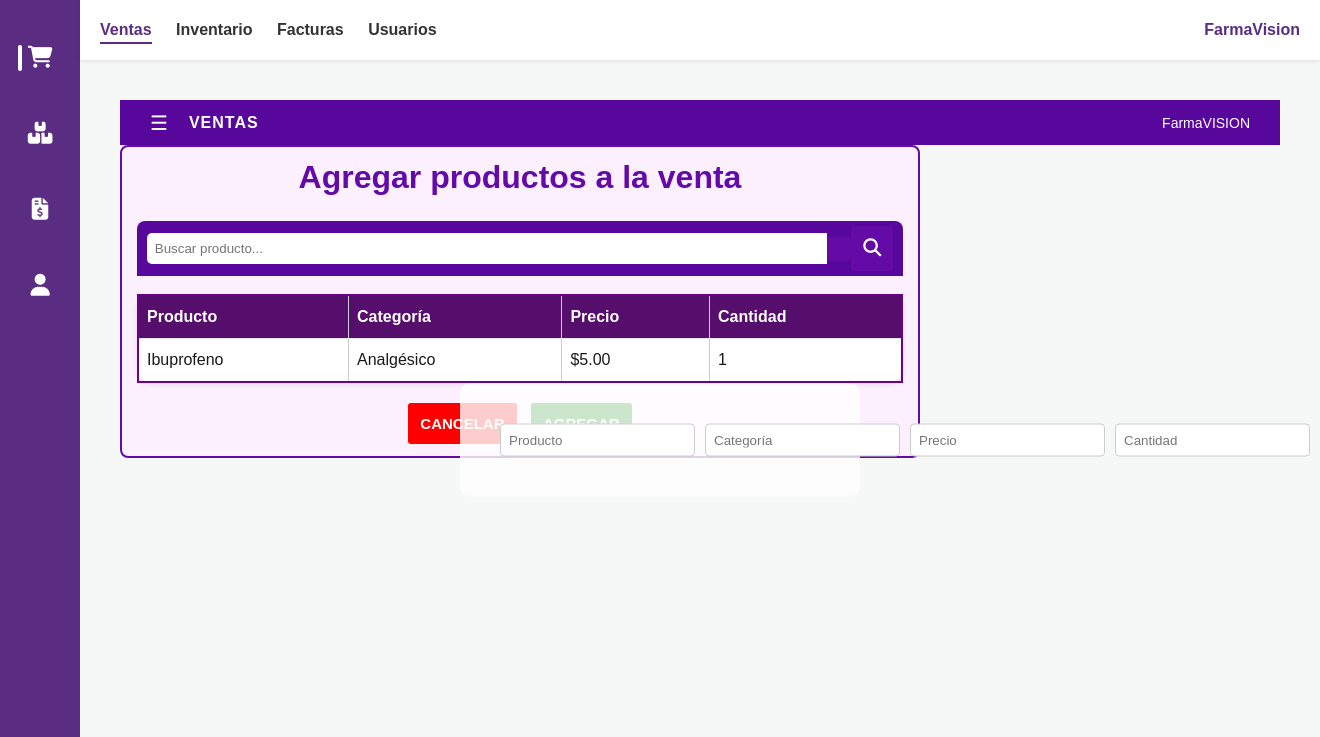
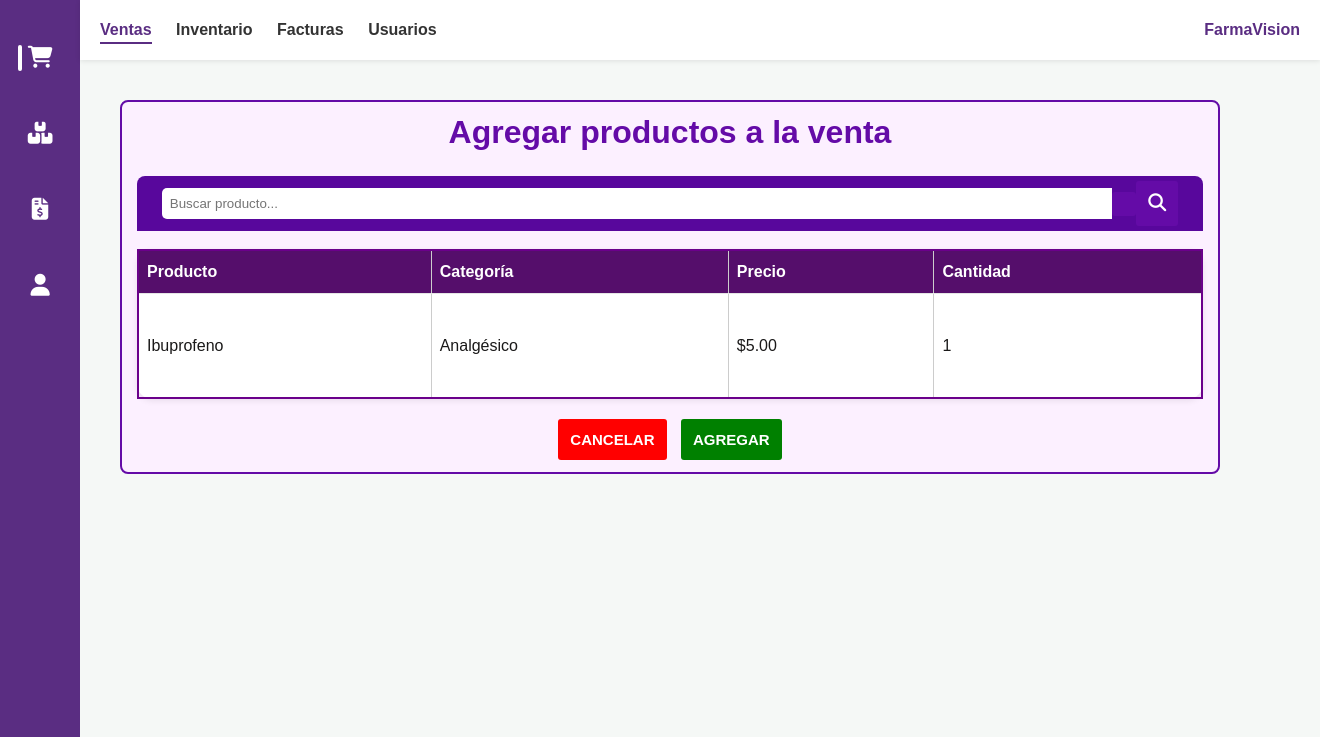
Before and after one commit to AndresPlaz4s/FACTURACION, a Django app: page / in a window 1320 px wide. Shown: the top 737 px of the page. Run offline with Django 4.2, Linux system fonts and the light colour scheme.

Commit message:
cambios de alexa

```diff
--- a/facturacion/static/css/estilos_ventas.css
+++ b/facturacion/static/css/estilos_ventas.css
@@ -1,33 +1,3 @@
-/* ======= Barra superior ======= */
-.navbar {
-    display: flex;
-    align-items: center;
-    background-color: #58079c;
-    color: white;
-    padding: 10px 30px;
-}
-
-.menu-icon {
-    font-size: 20px;
-    cursor: pointer;
-}
-
-.divider {
-    width: 1px;
-    height: 25px;
-    background-color: #58079c;
-    margin: 0 10px;
-}
-
-.ventas {
-    font-weight: bold;
-    letter-spacing: 1px;
-}
-
-.usuario {
-    margin-left: auto;
-    font-size: 14px;
-}
 
 /* ======= Contenido ======= */
 body {
@@ -41,9 +11,10 @@ body {
     border: 2px solid #640ba7;
     border-radius: 12px;
     padding: 25px;
-    width: 80%;
-    max-width: 800px;
+    width: 95%;
+    max-width: 1100px;
     margin: 40px auto;
+    justify-content: center;
 }
 
 h1 {
@@ -92,27 +63,12 @@ h1 {
 }
 
 
-
-
-/* ======= Formulario ======= */
-.formulario {
-    display: flex;
-    gap: 10px;
-    margin-bottom: 20px;
-}
-
-.formulario input {
-    flex: 1;
-    padding: 8px;
-    border: 1px solid #ccc;
-    border-radius: 4px;
-}
-
 /* ======= Tabla ======= */
 table {
     width: 100%;
     border-collapse: collapse;
-    margin-bottom: 20px;
+    margin: 0 auto 20px;
+    min-height: 150px;
 }
 
 thead {
@@ -123,7 +79,7 @@ thead {
 th,
 td {
     border: 1px solid #ccc;
-    padding: 10px;
+    padding: 12px 15px;
     text-align: left;
 }
 
--- a/facturacion/templates/facturacion/ventas.html
+++ b/facturacion/templates/facturacion/ventas.html
@@ -1,10 +1,3 @@
-<header class="navbar">
-    <div class="menu-icon">☰</div>
-    <div class="divider"></div>
-    <div class="ventas">VENTAS</div>
-    <div class="usuario">FarmaVISION</div>
-</header>
-
 <!-- Contenedor principal -->
 <main class="contenedor">
     <h1>Agregar productos a la venta</h1>
@@ -20,15 +13,6 @@
     </div>
 
     <br>
-
-    <!-- Formulario para agregar productos -->
-    <div class="formulario">
-        <input type="text" id="producto" placeholder="Producto">
-        <input type="text" id="categoria" placeholder="Categoría">
-        <input type="number" id="precio" placeholder="Precio">
-        <input type="number" id="cantidad" placeholder="Cantidad">
-    </div>
-
     <!-- Tabla de productos -->
     <table id="tablaProductos">
       <thead>
@@ -55,3 +39,5 @@
       <button class="agregar" id="btnAgregar">AGREGAR</button>
     </div>
   </main>
+</body>
+</html>
```
Lines whose indentation alone changed are shown as unchanged.
